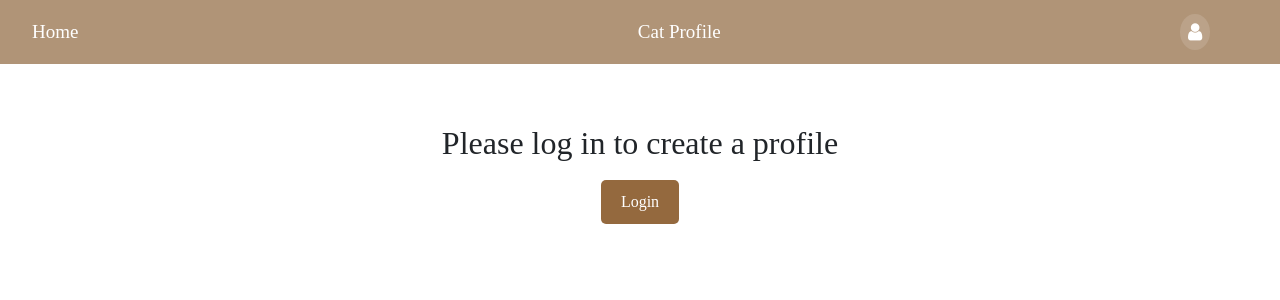
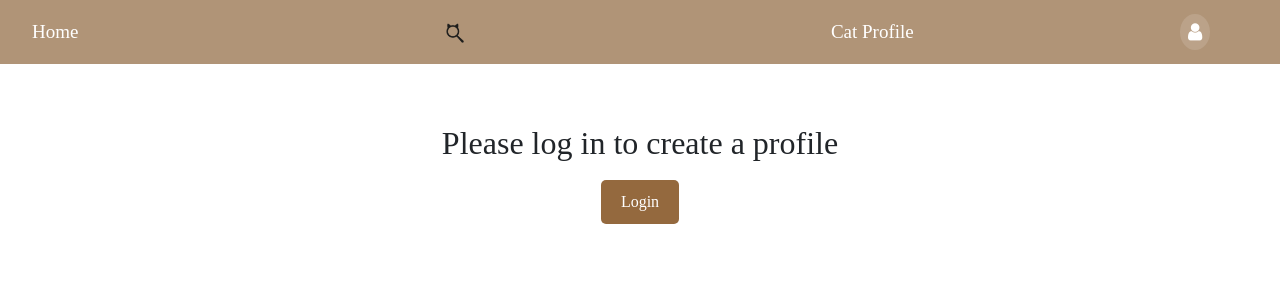
Before and after one commit to wshyen/MeowMeowU, a Flask app: page /create_profiles in a window 1280 px wide. Shown: the top 300 px of the page. Run offline with Flask 3, Linux system fonts and the light colour scheme; some libraries are stand-ins or nearby versions.

Commit message:
try to add search icon to nav bar

```diff
--- a/Website/templates/base.html
+++ b/Website/templates/base.html
@@ -57,6 +57,10 @@
     <body>
         <nav class="navbar navbar-expand-lg navbar-dark" style="background-color: rgb(176, 148, 119); ">
             <a class="nav-item nav-link" style="font-family: 'Times New Roman'; color: white; font-size: 19px;" href="/">Home</a>
+
+            <a class="nav-item nav-link" href="{{ url_for('search_feature') }}" style="color: white; font-size: 19px; margin-left: auto;">
+                <img src="{{ url_for('static', filename='Images/option 2.png') }}" alt="Search" style="width: 20px; height: 20px;">
+            </a>
 
             <div class="dropdown">
                 <a class="nav-link" href="#" id="dropdownMenuLink" data-toggle="dropdown" aria-haspopup="true" aria-expanded="false"  style="font-family: 'Times New Roman'; color: white; font-size: 19px;">
```
